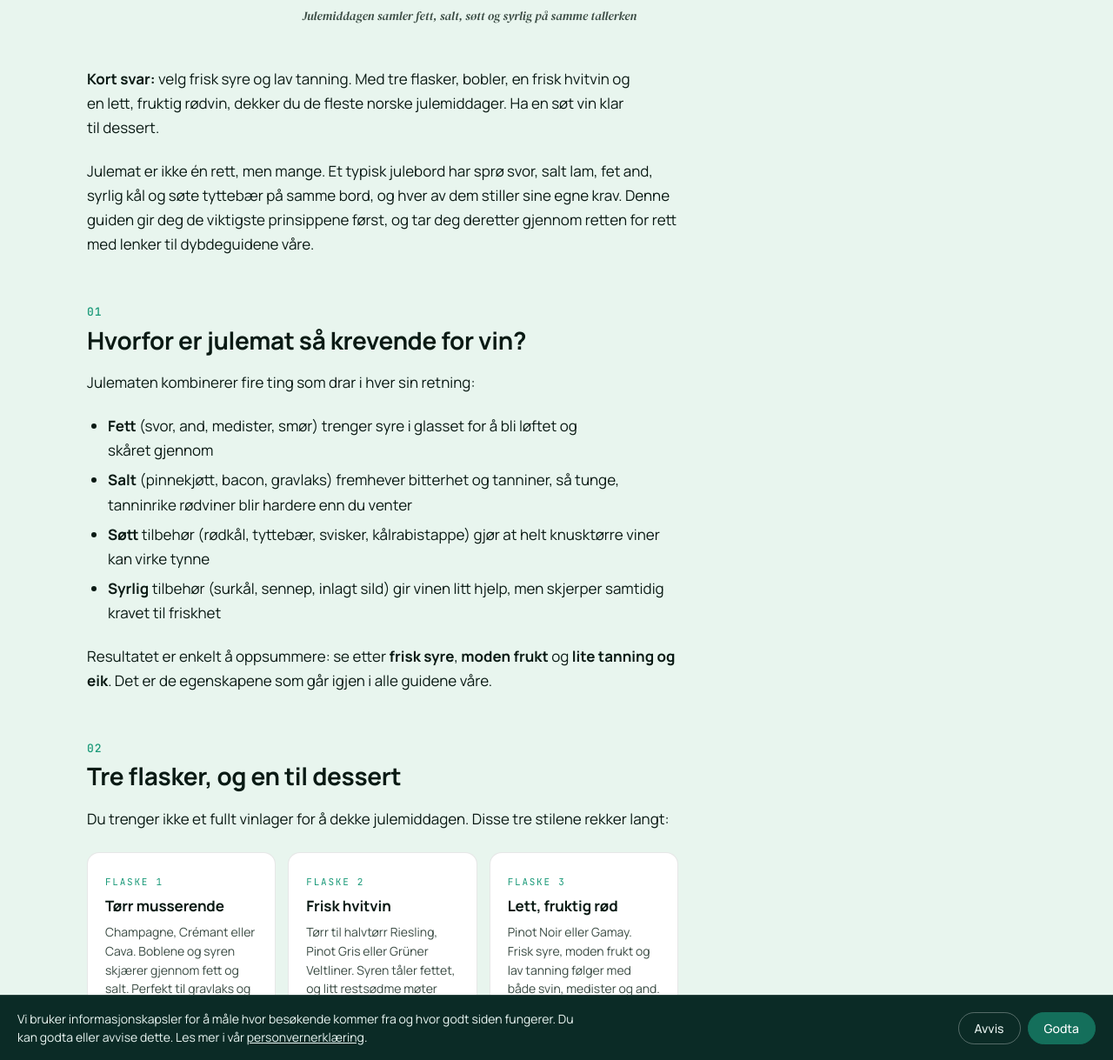
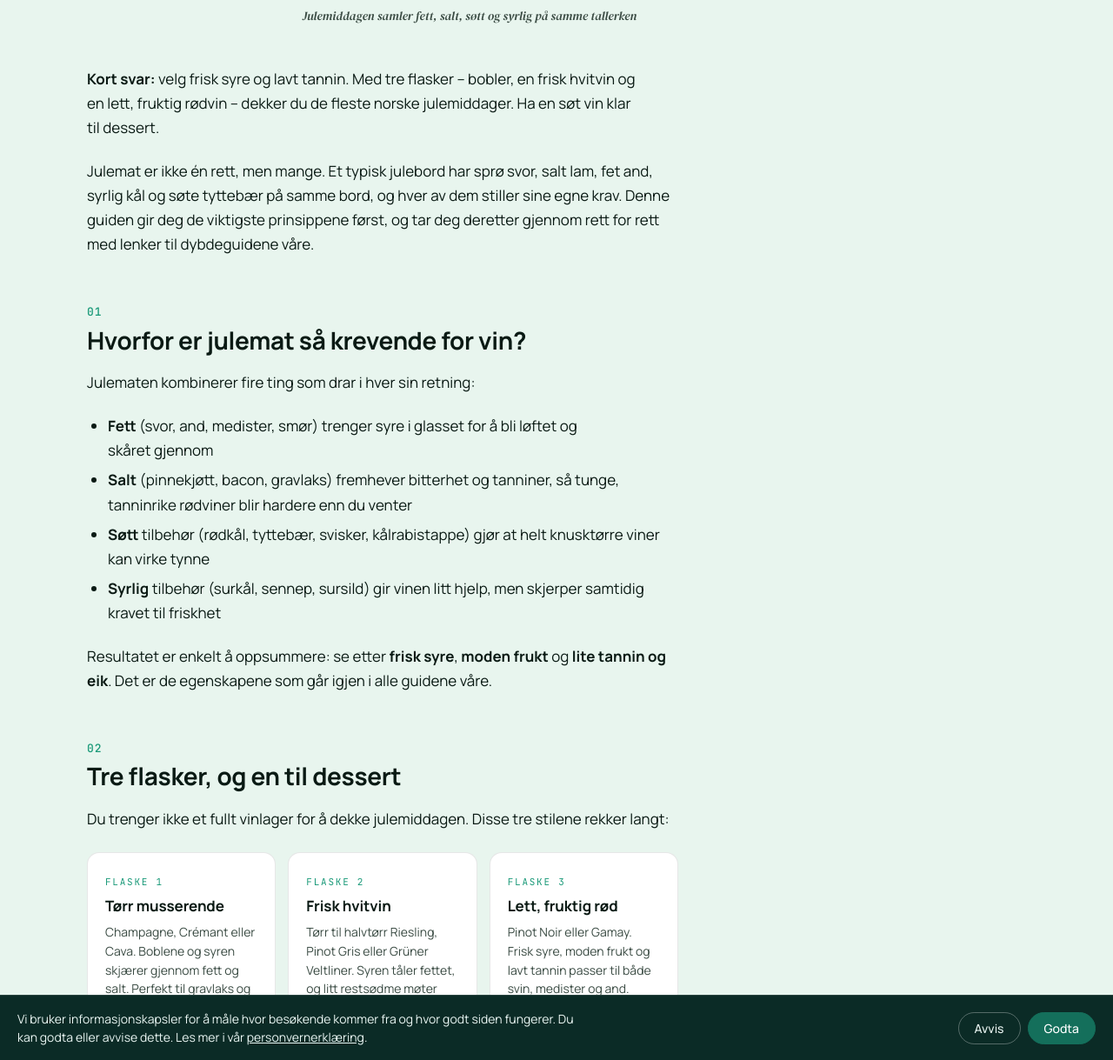
Before and after one commit to timkirstein/savino-support, a Jekyll site: the page built from vin-til-julemat.md, in a window 1280 px wide and 1400 px high, scrolled down 659 px, cut to the strip 181-1400 px from the top of the window. Shown: the whole strip at 87% size. Built offline with Jekyll 4.4.1, drawn with Linux system fonts in a browser that asks for light colours; some of the changed text lies outside the part shown.

Commit message:
Korrigera språkfel i vin-til-julemat
Co-Authored-By: Claude Sonnet 5.5 <noreply@anthropic.com>
Claude-Session: https://claude.ai/code/session_01VK1QEV3nEH8WsYhMHyPpAY

```diff
--- a/vin-til-julemat.md
+++ b/vin-til-julemat.md
@@ -19,7 +19,7 @@ courses:
         wine: "Champagne og tørr musserende, tørr Riesling eller Chablis. Halvtørr Riesling hvis sennepssausen er søt."
         url: /blogg/vin-til-gravlaks/
   - title: "Hovedretter"
-    intro: "Hver landsdel har sin julemiddag. Felles for dem alle: frisk syre og lite tanning gjør vinen allsidig."
+    intro: "Hver landsdel har sin julemiddag. Felles for dem alle: frisk syre og lite tannin gjør vinen allsidig."
     dishes:
       - name: "Ribbe"
         wine: "God syre, moderat sødme og middels kropp. Frisk hvitvin eller lett, fruktig rødvin."
@@ -55,9 +55,9 @@ faq:
   - q: "Hvilken vin passer til hele julemiddagen?"
     a: "Ingen vin er perfekt til alt, men en allsidig vin med god syre, moden frukt og middels kropp er sjelden feil. Halvtørr Riesling, Pinot Gris eller en lett Pinot Noir fungerer til ribbe, pinnekjøtt, medisterkaker og and. Tørr musserende vin passer fra forretten og utover."
   - q: "Rødvin eller hvitvin til ribbe?"
-    a: "Begge kan fungere. Fet svinestek med sprø svor og surkål trenger frisk syre, så en frisk hvitvin eller en lett, fruktig rødvin med lav tanning er tryggest. Unngå kraftige, tanninrike rødviner, som lett blir harde og metalliske mot fettet."
+    a: "Begge kan fungere. Fet svinestek med sprø svor og surkål trenger frisk syre, så en frisk hvitvin eller en lett, fruktig rødvin med lavt tannin er tryggest. Unngå kraftige, tanninrike rødviner, som lett blir harde og metalliske mot fettet."
   - q: "Hvilken vin passer til pinnekjøtt?"
-    a: "Pinnekjøtt er salt og røykfylt, og salt fremhever bitterhet og tanniner. Velg en vin med noe restsødme, livlig syre og tydelig aromatisk karakter, for eksempel en halvtørr hvitvin. Tørre, tanninrike rødviner er den vanskeligste kombinasjonen."
+    a: "Pinnekjøtt er salt og røkt, og salt fremhever bitterhet og tanniner. Velg en vin med noe restsødme, livlig syre og tydelig aromatisk karakter, for eksempel en halvtørr hvitvin. Tørre, tanninrike rødviner er den vanskeligste kombinasjonen."
   - q: "Hva drikker man til lutefisk?"
     a: "En ren, syrerik hvitvin med lite eik eller en frisk, tørr musserende vin er det tryggeste valget. Mye bacon gjør måltidet saltere, og da kan et snev av restsødme, for eksempel en halvtørr Riesling, fungere godt. Mange synes likevel at lutefisk smaker best med akevitt og øl."
   - q: "Hvilken vin passer til riskrem og kransekake?"
@@ -65,9 +65,9 @@ faq:
   - q: "Hvordan finner jeg en konkret flaske på Vinmonopolet?"
     a: "Beskriv retten i Savino-appen, så får du konkrete viner fra sortimentet i den Vinmonopol-butikken du velger, med forklaring på hvorfor hver vin passer."
 ---
-**Kort svar:** velg frisk syre og lav tanning. Med tre flasker, bobler, en frisk hvitvin og en lett, fruktig rødvin, dekker du de fleste norske julemiddager. Ha en søt vin klar til dessert.
+**Kort svar:** velg frisk syre og lavt tannin. Med tre flasker – bobler, en frisk hvitvin og en lett, fruktig rødvin – dekker du de fleste norske julemiddager. Ha en søt vin klar til dessert.
 
-Julemat er ikke én rett, men mange. Et typisk julebord har sprø svor, salt lam, fet and, syrlig kål og søte tyttebær på samme bord, og hver av dem stiller sine egne krav. Denne guiden gir deg de viktigste prinsippene først, og tar deg deretter gjennom retten for rett med lenker til dybdeguidene våre.
+Julemat er ikke én rett, men mange. Et typisk julebord har sprø svor, salt lam, fet and, syrlig kål og søte tyttebær på samme bord, og hver av dem stiller sine egne krav. Denne guiden gir deg de viktigste prinsippene først, og tar deg deretter gjennom rett for rett med lenker til dybdeguidene våre.
 
 ## Hvorfor er julemat så krevende for vin?
 
@@ -76,9 +76,9 @@ Julematen kombinerer fire ting som drar i hver sin retning:
 - **Fett** (svor, and, medister, smør) trenger syre i glasset for å bli løftet og skåret gjennom
 - **Salt** (pinnekjøtt, bacon, gravlaks) fremhever bitterhet og tanniner, så tunge, tanninrike rødviner blir hardere enn du venter
 - **Søtt** tilbehør (rødkål, tyttebær, svisker, kålrabistappe) gjør at helt knusktørre viner kan virke tynne
-- **Syrlig** tilbehør (surkål, sennep, inlagt sild) gir vinen litt hjelp, men skjerper samtidig kravet til friskhet
+- **Syrlig** tilbehør (surkål, sennep, sursild) gir vinen litt hjelp, men skjerper samtidig kravet til friskhet
 
-Resultatet er enkelt å oppsummere: se etter **frisk syre**, **moden frukt** og **lite tanning og eik**. Det er de egenskapene som går igjen i alle guidene våre.
+Resultatet er enkelt å oppsummere: se etter **frisk syre**, **moden frukt** og **lite tannin og eik**. Det er de egenskapene som går igjen i alle guidene våre.
 
 ## Tre flasker, og en til dessert
 
@@ -98,7 +98,7 @@ Du trenger ikke et fullt vinlager for å dekke julemiddagen. Disse tre stilene r
   <div class="pillar-trio-item">
     <span class="num">Flaske 3</span>
     <h3>Lett, fruktig rød</h3>
-    <p>Pinot Noir eller Gamay. Frisk syre, moden frukt og lav tanning følger med både svin, medister og and.</p>
+    <p>Pinot Noir eller Gamay. Frisk syre, moden frukt og lavt tannin passer til både svin, medister og and.</p>
   </div>
 </div>
 
@@ -127,8 +127,8 @@ Selv samme rett kan trenge ulik vin avhengig av hva som står ved siden av:
 - **Rødkål, tyttebær og svisker** tilfører fruktighet og sødme, og åpner for viner med litt mer moden frukt
 - **Surkål** er en venn av vinen: den renser ganen og gjør at vinen trenger litt mindre syre
 - **Sennep** er skarp, og litt restsødme i vinen demper den
-- **Brun saus og krydret medister** blir lett bitre og harde med mye tanning og eik, så hold deg til lav tanning
+- **Brun saus og krydret medister** blir lett bitre og harde med mye tannin og eik, så hold deg til lavt tannin
 
 ## Finn riktig flaske
 
-Prinsippene over gir deg retningen, men sortimentet i butikken din bestemmer hvilke flasker du faktisk kan kjøpe. Beskriv retten i Savino, så får du konkrete viner fra Vinmonopolet-butikken du velger, med match-score og forklaring.
+Prinsippene over gir deg retningen, men sortimentet i butikken din bestemmer hvilke flasker du faktisk kan kjøpe. Beskriv retten i Savino, så får du konkrete viner fra Vinmonopol-butikken du velger, med match-score og forklaring.
```
Also changed, not shown: other parts of vin-til-julemat.md (+1 -1 lines).
